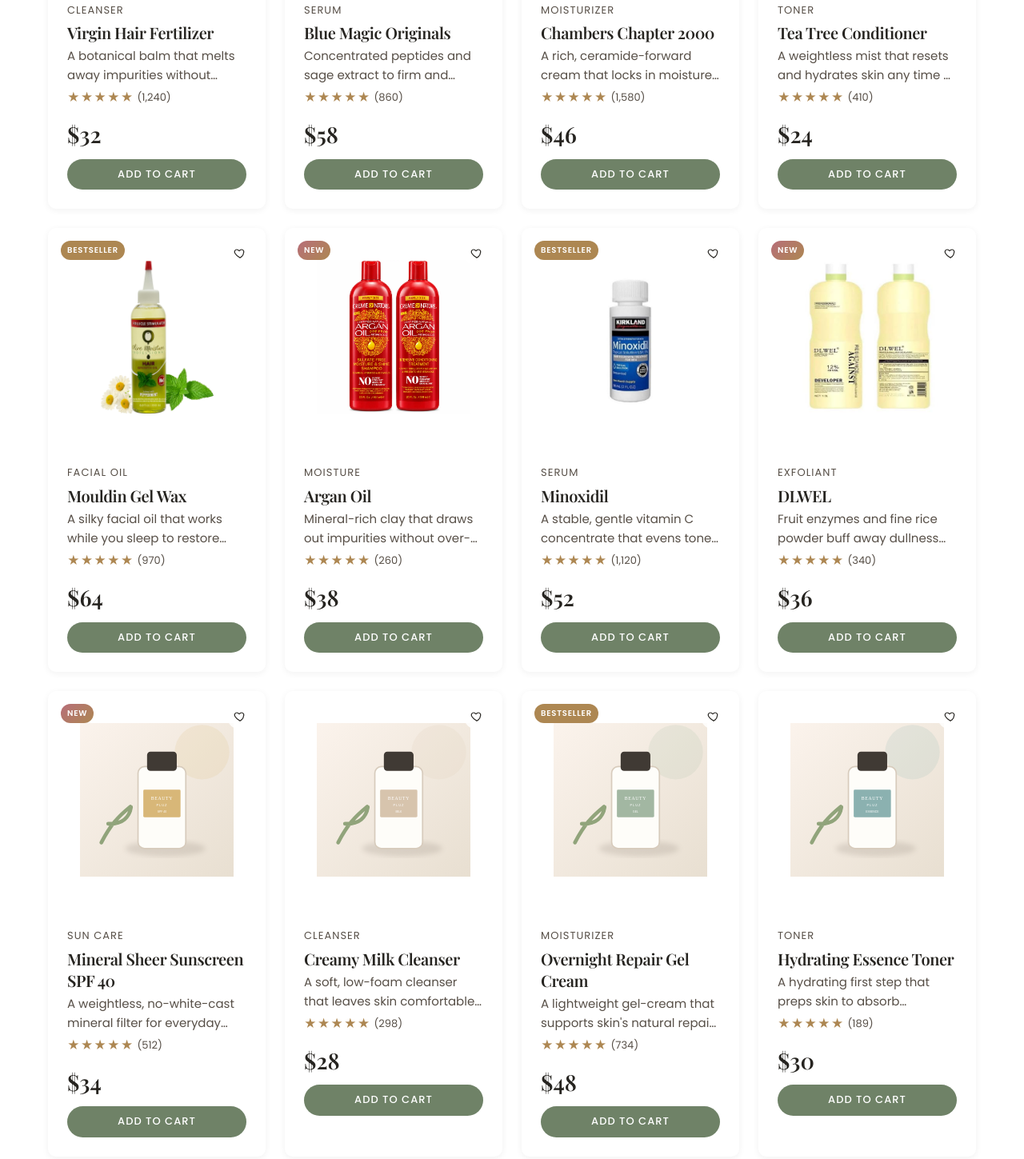
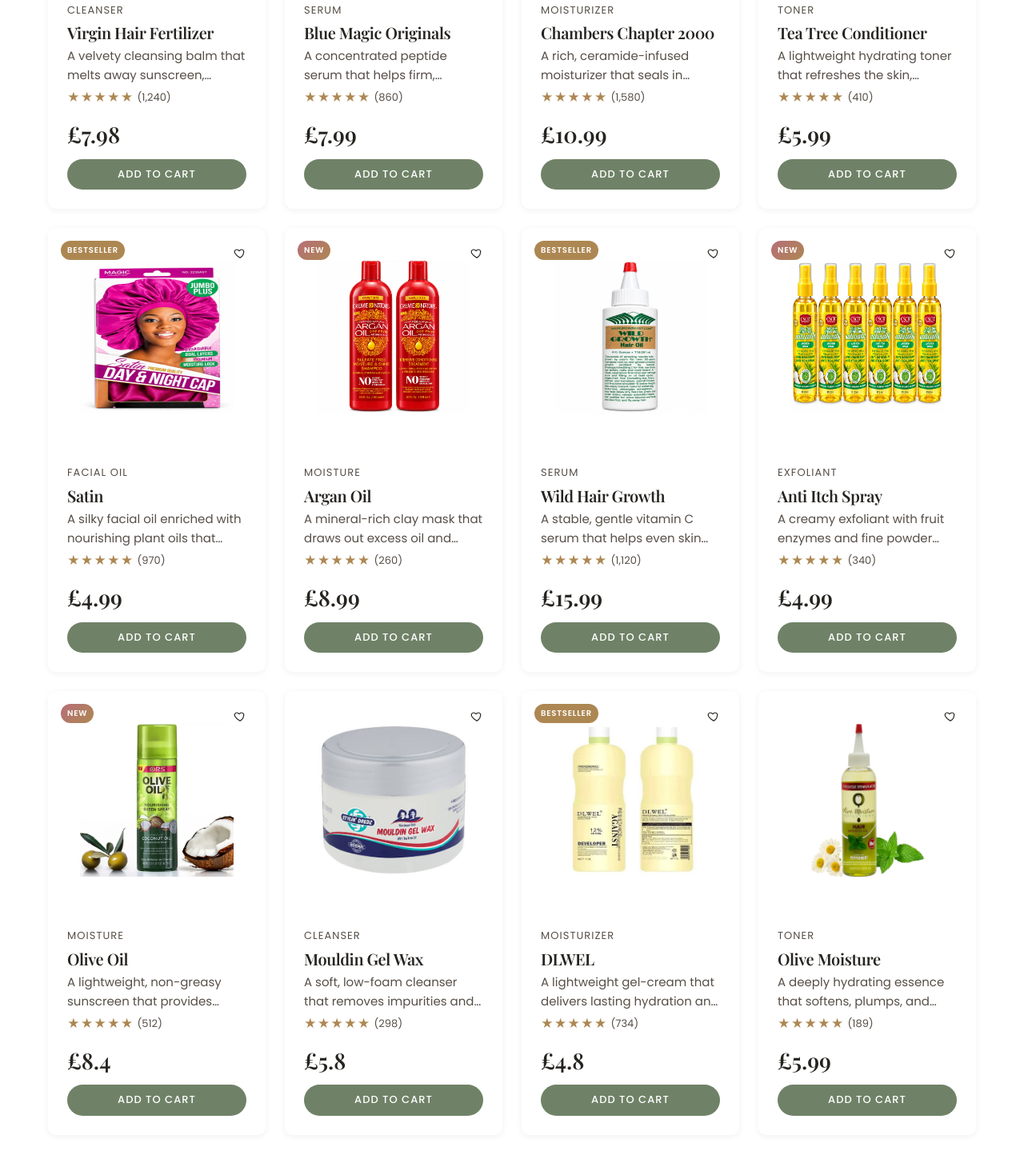
Before and after one commit to oedesign/beauty-pluz, a plain HTML site: page shop.html in a window 1280 px wide. Shown: the part 995-2444 px from the top of the page at 80% size. Drawn offline with nearby package versions, Linux system fonts and the light colour scheme.

Commit message:
currency changes

```diff
--- a/js/main.js
+++ b/js/main.js
@@ -28,9 +28,9 @@
     /** Format a number as currency. Adjust currency/locale as needed. */
     formatCurrency(amount, currency, locale) {
       const value = Number(amount) || 0;
-      return new Intl.NumberFormat(locale || "en-US", {
+      return new Intl.NumberFormat(locale || "en-GB", {
         style: "currency",
-        currency: currency || "USD",
+        currency: currency || "GBP",
       }).format(value);
     },
 
--- a/js/products.js
+++ b/js/products.js
@@ -26,9 +26,9 @@
       id: "sp-001",
       name: "Virgin Hair Fertilizer",
       category: "cleanser",
-      price: 32,
+      price: 7.98,
       image: "images/products/skincare-product1.jpeg",
-      description: "A botanical balm that melts away impurities without stripping the skin barrier.",
+      description: "A velvety cleansing balm that melts away sunscreen, makeup, and daily buildup while keeping the skin barrier comfortable and hydrated.",
       badge: "bestseller",
       icon: "balm",
       rating: 4.8,
@@ -38,9 +38,9 @@
       id: "sp-002",
       name: "Blue Magic Originals",
       category: "serum",
-      price: 58,
+      price: 7.99,
       image: "images/products/skincare-product-12.webp",
-      description: "Concentrated peptides and sage extract to firm and brighten over time.",
+      description: "A concentrated peptide serum that helps firm, smooth, and brighten the complexion over time for a visibly refreshed look.",
       badge: "new",
       icon: "serum",
       rating: 4.9,
@@ -50,9 +50,9 @@
       id: "sp-003",
       name: "Chambers Chapter 2000",
       category: "moisturizer",
-      price: 46,
+      price: 10.99,
       image: "images/products/skincare-product3.jpeg",
-      description: "A rich, ceramide-forward cream that locks in moisture for 24 hours.",
+      description: "A rich, ceramide-infused moisturizer that seals in hydration and leaves skin soft, cushioned, and resilient for up to 24 hours.",
       badge: "bestseller",
       icon: "cream",
       rating: 4.7,
@@ -62,9 +62,9 @@
       id: "sp-004",
       name: "Tea Tree Conditioner",
       category: "toner",
-      price: 24,
+      price: 5.99,
       image: "images/products/beautypluz-product-13.webp",
-      description: "A weightless mist that resets and hydrates skin any time of day.",
+      description: "A lightweight hydrating toner that refreshes the skin, balances moisture levels, and preps the complexion for the next skincare step.",
       badge: "new",
       icon: "mist",
       rating: 4.6,
@@ -72,11 +72,11 @@
     },
     {
       id: "sp-005",
-      name: "Mouldin Gel Wax",
+      name: "Satin",
       category: "oil",
-      price: 64,
-      image: "images/products/skincare-product6.jpeg",
-      description: "A silky facial oil that works while you sleep to restore radiance by morning.",
+      price: 4.99,
+      image: "images/products/beautypluz-product-16.webp",
+      description: "A silky facial oil enriched with nourishing plant oils that restores radiance, softens dry patches, and supports a healthy glow overnight.",
       badge: "bestseller",
       icon: "oil",
       rating: 4.9,
@@ -86,9 +86,9 @@
       id: "sp-006",
       name: "Argan Oil",
       category: "Moisture",
-      price: 38,
+      price: 8.99,
       image: "images/products/beautypluz-product-14.webp",
-      description: "Mineral-rich clay that draws out impurities without over-drying skin.",
+      description: "A mineral-rich clay mask that draws out excess oil and impurities while refining the skin without leaving it overly tight or stripped.",
       badge: "new",
       icon: "Moisture",
       rating: 4.5,
@@ -96,11 +96,11 @@
     },
     {
       id: "sp-007",
-      name: "Minoxidil",
+      name: "Wild Hair Growth",
       category: "serum",
-      price: 52,
-      image: "images/products/skincare-product4.jpeg",
-      description: "A stable, gentle vitamin C concentrate that evens tone without irritation.",
+      price: 15.99,
+      image: "images/products/beautypluz-product-17.webp",
+      description: "A stable, gentle vitamin C serum that helps even skin tone, improve radiance, and reduce the appearance of dullness with daily use.",
       badge: "bestseller",
       icon: "serum",
       rating: 4.8,
@@ -108,11 +108,11 @@
     },
     {
       id: "sp-008",
-      name: "DLWEL",
+      name: "Anti Itch Spray",
       category: "exfoliant",
-      price: 36,
-      image: "images/products/skincare-product8.jpeg",
-      description: "Fruit enzymes and fine rice powder buff away dullness without micro-tears.",
+      price: 4.99,
+      image: "images/products/beautypluz-product-15.webp",
+      description: "A creamy exfoliant with fruit enzymes and fine powder that buffs away dull skin and smooths texture without irritating sensitive skin.",
       badge: "new",
       icon: "balm",
       rating: 4.7,
@@ -120,11 +120,11 @@
     },
     {
       id: "sp-009",
-      name: "Mineral Sheer Sunscreen SPF 40",
-      category: "spf",
-      price: 34,
-      image: "images/products/mineral-spf.svg",
-      description: "A weightless, no-white-cast mineral filter for everyday protection.",
+      name: "Olive Oil",
+      category: "Moisture",
+      price: 8.4,
+      image: "images/products/skincare-product5.jpeg",
+      description: "A lightweight, non-greasy sunscreen that provides broad-spectrum protection while leaving a smooth, comfortable finish under makeup.",
       badge: "new",
       icon: "spf",
       rating: 4.8,
@@ -132,11 +132,11 @@
     },
     {
       id: "sp-010",
-      name: "Creamy Milk Cleanser",
+      name: "Mouldin Gel Wax",
       category: "cleanser",
-      price: 28,
-      image: "images/products/milk-cleanser.svg",
-      description: "A soft, low-foam cleanser that leaves skin comfortable, never tight.",
+      price: 5.8,
+      image: "images/products/skincare-product9.jpeg",
+      description: "A soft, low-foam cleanser that removes impurities and excess oil while leaving skin fresh, balanced, and never tight or stripped.",
       badge: "",
       icon: "cream",
       rating: 4.6,
@@ -144,11 +144,11 @@
     },
     {
       id: "sp-011",
-      name: "Overnight Repair Gel Cream",
+      name: "DLWEL",
       category: "moisturizer",
-      price: 48,
-      image: "images/products/repair-gel-cream.svg",
-      description: "A lightweight gel-cream that supports skin's natural repair cycle while you sleep.",
+      price: 4.8,
+      image: "images/products/skincare-product8.jpeg",
+      description: "A lightweight gel-cream that delivers lasting hydration and supports the skin's repair process for a calmer, healthier-looking finish.",
       badge: "bestseller",
       icon: "cream",
       rating: 4.8,
@@ -156,11 +156,11 @@
     },
     {
       id: "sp-012",
-      name: "Hydrating Essence Toner",
+      name: "Olive Moisture",
       category: "toner",
-      price: 30,
-      image: "images/products/hydrating-essence.svg",
-      description: "A hydrating first step that preps skin to absorb everything layered after it.",
+      price: 5.99,
+      image: "images/products/skincare-product6.jpeg",
+      description: "A deeply hydrating essence that softens, plumps, and preps the skin to absorb serums and creams more effectively throughout the routine.",
       badge: "",
       icon: "mist",
       rating: 4.7,
@@ -278,7 +278,7 @@
             <span class="product-card__reviews">(${reviewCount})</span>
           </div>
           <div class="product-card__footer">
-            <span class="product-card__price">$${product.price}</span>
+            <span class="product-card__price">£${product.price}</span>
             <button type="button" class="btn btn--primary btn--sm" data-add-to-cart>Add to Cart</button>
           </div>
         </div>
--- a/shop.html
+++ b/shop.html
@@ -245,7 +245,7 @@
       <div class="promo-banner__shape promo-banner__shape--two" aria-hidden="true"></div>
       <div class="container promo-banner__inner reveal">
         <span class="eyebrow eyebrow--on-dark">Free Shipping</span>
-        <h2 id="shop-promo-heading">On Every Order Over $75</h2>
+        <h2 id="shop-promo-heading">On Every Order Over £75</h2>
         <p>No code needed — the discount applies automatically at checkout.</p>
         <div class="promo-banner__actions">
           <a href="#main-content" class="btn btn--light">Continue Shopping</a>
@@ -297,9 +297,9 @@
 
       <div class="filter-group">
         <h3>Price</h3>
-        <label class="filter-option"><input type="radio" name="price" value="under-30" /> Under $30</label>
-        <label class="filter-option"><input type="radio" name="price" value="30-50" /> $30 – $50</label>
-        <label class="filter-option"><input type="radio" name="price" value="50-plus" /> $50+</label>
+        <label class="filter-option"><input type="radio" name="price" value="under-30" /> Under £30</label>
+        <label class="filter-option"><input type="radio" name="price" value="30-50" /> £30 – £50</label>
+        <label class="filter-option"><input type="radio" name="price" value="50-plus" /> £50+</label>
       </div>
     </div>
 
```
Also changed, not shown: index.html (+8 -8 lines), images/products/beautypluz-product-15.webp (added), images/products/beautypluz-product-16.webp (added), images/products/beautypluz-product-17.webp (added), images/products/beautypluz-product-18.webp (added).
